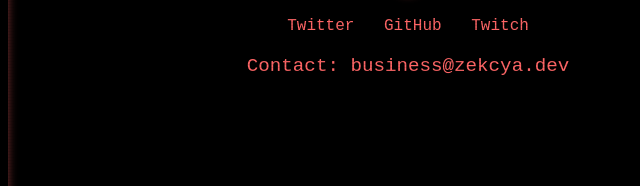
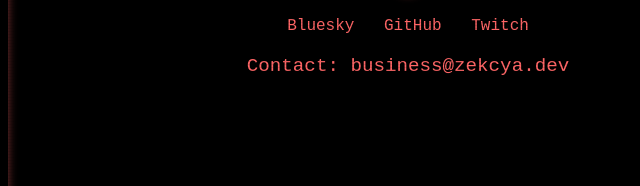
Before and after one commit to Zekcya/z-website, a plain HTML site: page index.html in a window 1280 px wide. Shown: the part 396-582 px from the top of the page, 232-872 px from the left. Drawn offline with Linux system fonts and the light colour scheme.

Commit message:
no more twitter, only bluesky

```diff
--- a/index.html
+++ b/index.html
@@ -13,7 +13,7 @@
         <!-- Hello There -->
         <h1>Coming Soon</h1>
         <div class="social-links">
-          <a href="https://twitter.com/Zekcya" target="_blank">Twitter</a>
+          <a href="https://bsky.app/profile/zekcya.dev" target="_blank">Bluesky</a>
           <a href="https://github.com/Zekcya" target="_blank">GitHub</a>
           <a href="https://www.twitch.tv/zekcya" target="_blank">Twitch</a>
         </div>
```
